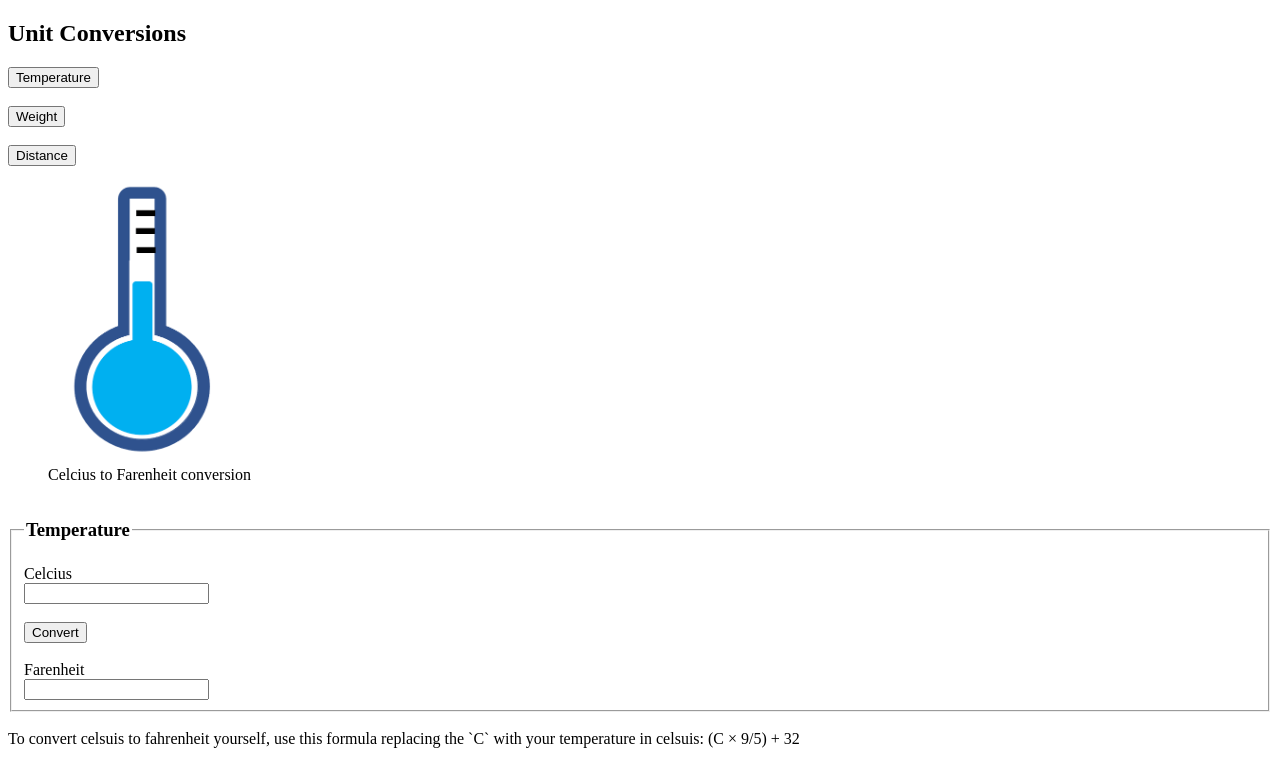
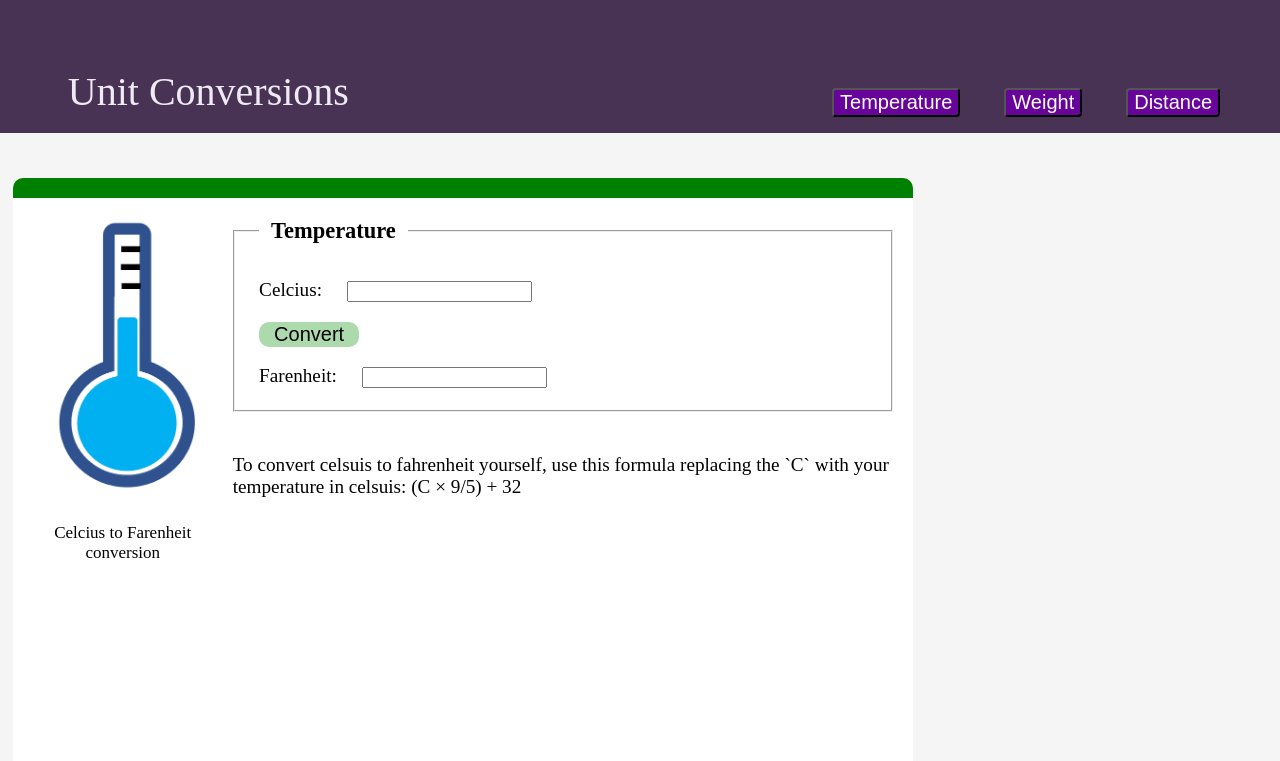
Before and after one commit to Sheethaljoshi/unit-converter, a plain HTML site: page index.html in a window 1280 px wide. Shown: the top 761 px of the page. Drawn offline with Linux system fonts and the light colour scheme.

Commit message:
Edited the html file and added css

```diff
--- a/index.html
+++ b/index.html
@@ -5,30 +5,35 @@
     <meta http-equiv="X-UA-Compatible" content="IE=edge">
     <meta name="viewport" content="width=device-width, initial-scale=1.0">
     <title>Unit Converter</title>
+    <head>
+        <link rel="stylesheet" href="style.css">
+    </head>
 </head>
 <body>
     <section id="home">
-        <h1 id="mainheading"><b>Unit Conversions</b></h1>
-        <nav>
-           <a href="#Temperature"><button>Temperature</button></a><br>
-           <br><a href="#Weight"><button>Weight</button></a><br>
-           <br><a href="#Distance"><button>Distance</button></a>
+        <header>Unit Conversions</header>
+        <nav class="topdiv">
+            <div>
+             <a href="#Temperature"><button class="topmenu">Temperature</button></a>
+             <a href="#Weight"><button class="topmenu">Weight</button></a>
+             <a href="#Distance"><button class="topmenu">Distance</button></a>
+           </div>
         </nav>
     </section>
     <div id="all-conversions">
         <section id="Temperature">
-            <div id="tmp">
+            <div class="b temperature">
                 <figure>
                     <img src="../unit-converter/images/temp.jpg.png" width="200px" alt="Temperature">
                     <figcaption>Celcius to Farenheit conversion</figcaption>
                 </figure>
                 <article>
-                    <fieldset>
-                        <legend><h1>Temperature</h1></legend>
-                        <label for="Temperature">Celcius</label> <br/>
+                    <fieldset id="te">
+                        <legend ><h1>Temperature</h1></legend>
+                        <label for="Temperature">Celcius:</label>
                         <input type="number" id="c"> <br/>
-                       <br> <button id="temperaturec">Convert</button> <br>
-                        <br><label for="Temperature">Farenheit</label> <br/>
+                       <button id="temperaturec">Convert</button> <br>
+                        <label for="Temperature">Farenheit:</label>
                         <input type="number" id="f"> <br/>
                     </fieldset>
                     <br>
@@ -40,46 +45,47 @@
 
         </section>
         <section id="Weight">
-            <figure>
+            <div class="b weight">
+                <figure>
                 <img src="../unit-converter/images/weight.png" width="200px" alt="Kilogram">
                 <figcaption> Kilogram to Pound conversion</figcaption>
-            </figure>
+                </figure>
             <article>
-                <fieldset>
+                <fieldset id="we">
                     <legend><h1>Weight</h1></legend>
 
-                    <label for="Kilogram">Kilogram</label><br>
+                    <label for="Kilogram">Kilogram:</label>
                     <input type="number" id="kg"><br>
-                    <br><button id="weightc">Convert</button><br>
-                    <br><label for="Pound">Pound</label><br>
+                    <button id="weightc">Convert</button> <br>
+                    <label for="Pound">Pound:</label>
                     <input type="number" id="lb">
                 </fieldset>
+                <br><aside>
+                To convert kilograms to pounds yourself, use this formula replacing the `kg` with your weight in kilograms: kg x 2.205
+                </aside>
             </article>
-            <br><aside>
-                To convert kilograms to pounds yourself, use this formula replacing the `kg` with your weight in kilograms: kg x 2.205
-            </aside>
-
+            </div>
         </section>
         <section id="Distance">
+            <div class="b distance">
             <figure>
                 <img src="../unit-converter/images/speedo.png" width="200px" alt="length">
                 <figcaption> Kilometer to Mile conversion</figcaption>
             </figure>
-            <article>
-                <fieldset>
-                    <legend><h1>Weight</h1></legend>
-
-                    <label for="Kilogram">Kilometer</label><br>
+            <article >
+                <fieldset id="di">
+                    <legend><h1>Distance</h1></legend>
+                    <label for="Kilometer">Kilometer:</label>
                     <input type="number" id="km"><br>
-                    <br><button id="weightc">Convert</button><br>
-                    <br><label for="Pound">Mile</label><br>
+                    <button id="distancec">Convert</button><br>
+                    <label for="Mile">Mile:</label>
                     <input type="number" id="ml">
                 </fieldset>
             </article>
             <br><aside>
-                To convert kilometers to miles yourself, use this formula replacing the `km` with your distance in kilmeters: km &divide; 1.609
+                To convert kilometers to miles yourself, use this formula replacing the `km` with your distance in kilmeters: km and divide 1.609
             </aside>
-
+            </div>
         </section>
     </div>
 
--- /dev/null
+++ b/style.css
@@ -0,0 +1,89 @@
+*{
+    margin: 10px;
+
+}
+body{
+    background-color: whitesmoke;
+}
+
+#home {
+    background-color:  #483355;
+    padding-bottom: 1cm;
+    margin-left:-1cm;
+    margin-right:-1cm;
+    margin-top:-1cm;
+    padding-top: 2cm;
+    padding-bottom: 2cm;
+   }
+   header {
+    font-size: 40px;
+    color: rgb(240, 234, 245);
+    float: left;
+    padding-left: 2cm;
+
+  }
+  .topdiv {
+    float: right;
+    padding-right: 1cm;
+
+  }
+  .topmenu{
+    color: white;
+    background-color: rgb(103, 4, 153);
+    margin: 10px;
+    font-size: 20px;
+    border-radius: 1mm;
+    font-family: Arial, Helvetica, sans-serif;
+  }
+  .topmenu:hover {
+    color: white;
+    background-color: #382742;
+    text-decoration: underline;
+  }
+  #all-conversions{
+    display: grid;
+    justify-content: center;
+  }
+  figure {
+    float: left;
+    justify-self: auto;
+    width: 200px;
+}
+figcaption{
+    color: black;
+    font-size: 17px;
+    text-align: center;
+}
+#weightc, #distancec, #temperaturec{
+    font-size: 20px;
+    border: transparent;
+    background-color: rgb(173, 218, 173);
+    border-radius: 10px;
+    padding-right: 15px;
+    padding-left: 15px;
+    width: fit-content;
+}
+#weightc, #distancec, #temperaturec:hover {
+    cursor: pointer;
+}
+.b{
+    border-top-style: solid;
+    background-color: white;
+    border-top-width: 20px;
+    width: 900px;
+    height: 600px;
+    border-radius: 10px;
+    margin-bottom: 0px;
+    margin-top: 25px;
+    margin-left: 3cm;
+    font-size: larger;
+}
+.temperature{
+    border-top-color: green;
+}
+.weight{
+    border-top-color: coral;
+}
+.distance{
+    border-top-color: cyan;
+}
```
